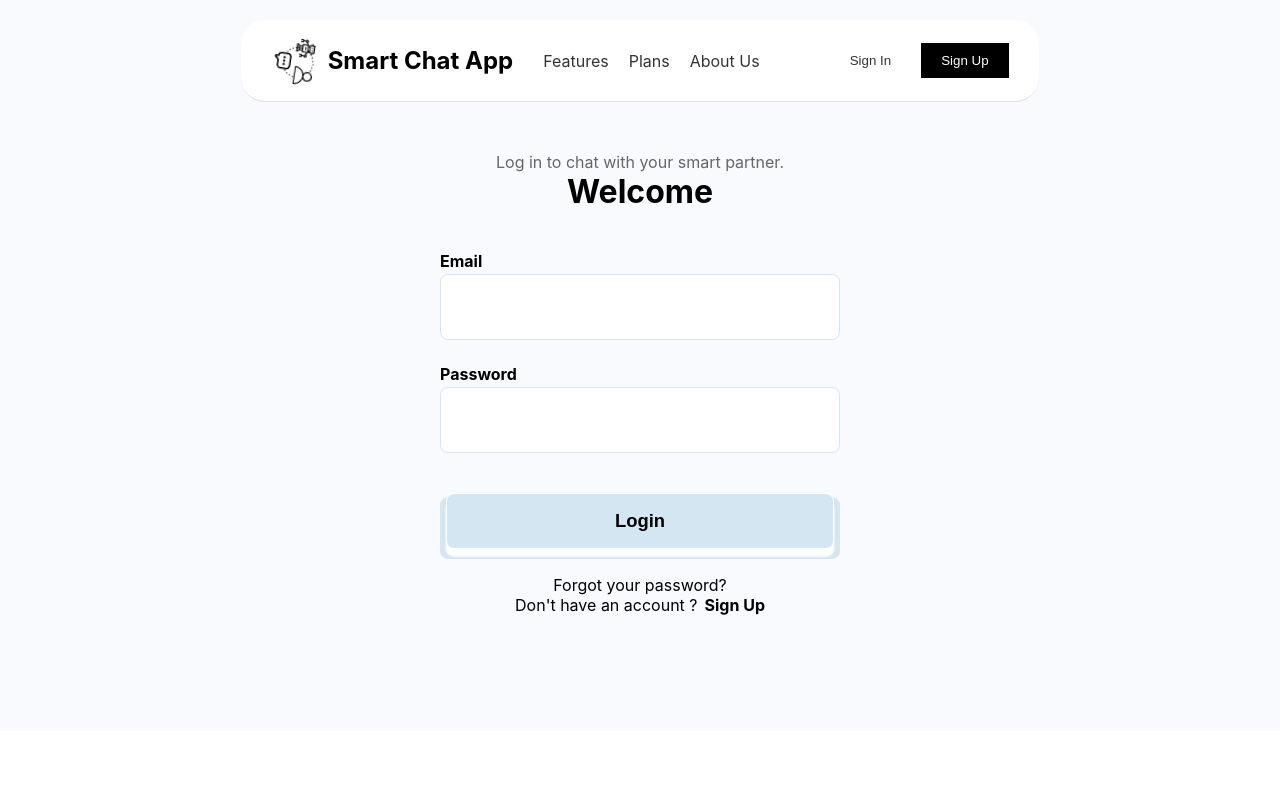
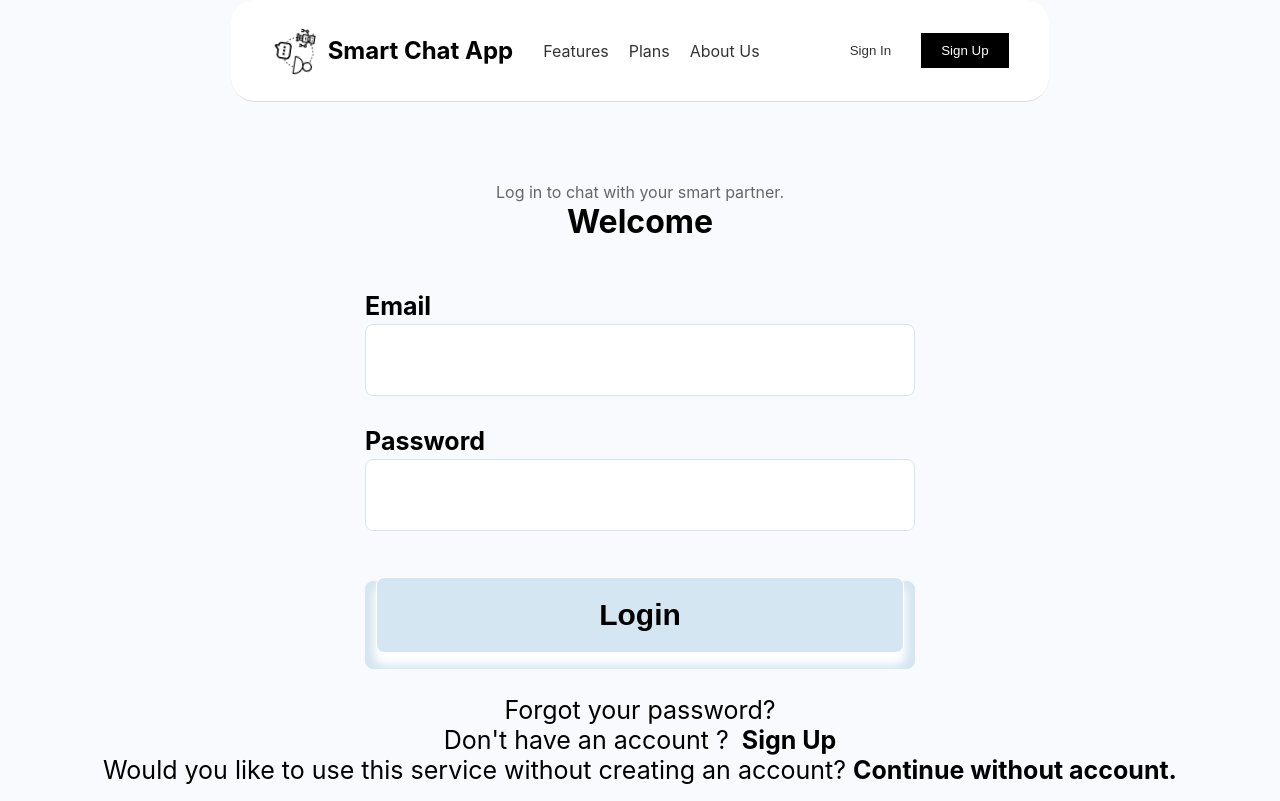
Before and after one commit to hayoung-selina-lee/SmartChatWeb, a React (Create React App) app in the folder frontend/: page /signin in a window 1280 px wide. Built offline with nearby package versions, Linux system fonts and the light colour scheme.

Commit message:
[Frontend] create SignInToast and Continue page

```diff
--- a/frontend/src/App.css
+++ b/frontend/src/App.css
@@ -15,16 +15,41 @@
   text-align: center;
 }
 
+body {
+  margin: 0;
+  padding: 0;
+  background-color: var(--background-color);
+  display: flex;
+  flex-direction: column;
+}
+
+.background {
+  text-align: center;
+  display: flex;
+  flex-direction: column;
+  align-items: center;
+  justify-content: center; /* Center items vertically */
+  background-color: var(--background-color);
+  flex: 1;
+}
+.header-layout {
+  text-align: center;
+  display: flex;
+  flex-direction: column;
+  align-items: center;
+  justify-content: center; /* Center items vertically */
+  background-color: var(--background-color);
+  padding-bottom: 80px;
+}
+
 .header {
   display: flex;
   justify-content: space-between;
   align-items: center;
-  padding: 10px;
-  margin-top: 20px;
+  padding: 20px;
+  background-color: #fff;
   border-radius: 24px;
-  background-color: #fff;
   border-bottom: 1px solid #ddd;
-  margin-bottom: 50px;
 }
 
 .header-left {
@@ -96,31 +121,27 @@
   }
 }
 
-.background {
-  text-align: center;
-  display: flex;
-  flex-direction: column;
-  align-items: center;
-  background-color: var(--background-color);
-  padding-bottom: 100px;
+.description-title {
+  font-size: 32px;
+  font-weight: bold;
 }
 
 .signin-body {
-  width: 50vmin;
+  width: 550px;
   display: flex;
   flex-direction: column;
-  margin-top: 2vh;
+  margin-top: 20px;
 }
 
 .input-label {
-  font-size: calc(2vmin);
+  font-size: 25px;
   font-weight: bold;
   text-align: left;
-  margin-top: 3vh;
+  margin-top: 30px;
 }
 
 .warning-label {
-  font-size: calc(2.5vmin);
+  font-size: 25px;
   font-weight: bold;
   text-align: left;
   color: var(--danger-color);
@@ -128,41 +149,46 @@
 
 .warning-inputWrap {
   display: flex;
-  height: 1vh;
+  height: 15px;
   border-radius: 8px;
-  padding: 3vh;
+  padding: 30px;
   margin-top: 3px;
   border: 1px solid var(--danger-color);
-  font-size: calc(2.3vmin);
+  font-size: 25px;
 }
 
 .warning-inputWrap:focus-within {
   border: 1px solid #a2d5f2;
 }
 
-.signup-link {
+.signin-helper {
+  font-size: 25px;
+}
+
+.link-text {
   margin-left: 7px;
+  font-size: 25px;
   font-weight: bold;
   color: black;
   text-decoration: none;
 }
 
 .signup-body {
-  width: 50vmin;
-  height: 40vmin;
+  width: 500px;
+  height: 1vh;
   display: flex;
   flex-direction: column;
-  margin-top: 1rem;
+  margin-top: 20px;
 }
 
 .inputWrap {
   display: flex;
-  height: 1rem;
+  height: 20px;
   border-radius: 8px;
-  padding: 1.5rem;
+  padding: 25px;
   margin-top: 3px;
   border: 1px solid var(--light-color);
-  font-size: calc(2.3vmin);
+  font-size: 25px;
 }
 
 .inputWrap:focus-within {
@@ -181,12 +207,12 @@
 
 /* custom-button */
 .custom-button {
-  padding: 0.1em 0.25em;
-  margin-top: 3vh;
+  padding: 5px 10px;
+  margin: 30px 0px 10px 0px;
   background-color: var(--light-color);
   border: 1px solid var(--light-color);
   border-radius: 8px;
-  font-size: calc(2.3vmin);
+  font-size: 30px;
   cursor: pointer;
 }
 
@@ -196,7 +222,7 @@
 
 .custom-button[disabled] span {
   transition: all 0.5s;
-  transform: translate(0, 0.4em);
+  transform: translate(0, 10px);
   box-shadow: 0 0 0 0 #fff;
 }
 
@@ -205,20 +231,20 @@
   display: flex;
   justify-content: center;
   align-items: center;
-  bottom: 0.4em;
-  padding: 2vh;
+  bottom: 10px;
+  padding: 20px;
   background-color: var(--light-color);
   border-radius: 8px;
 
   border: 1px solid #fff;
-  box-shadow: 0 0.4em 0.1em 0.019em #fff;
+  box-shadow: 0 10px 10px 1.9px #fff;
   color: black;
   font-weight: bold;
 }
 
 .custom-button span:hover {
   transition: all 0.5s;
-  transform: translate(0, 0.4em);
+  transform: translate(0, 10px);
   box-shadow: 0 0 0 0 #fff;
 }
 
@@ -235,9 +261,9 @@
   border: 1px solid var(--light-color);
   border-radius: 8px;
   box-sizing: border-box;
-  padding: 0.5vh;
+  padding: 5px;
   font-size: 14px;
-  height: 50vh;
+  height: 500px;
 }
 
 .radio-inputs .radio {
@@ -250,13 +276,13 @@
 }
 
 .radio-inputs .radio .name {
-  font-size: calc(2.3vmin);
+  font-size: 25px;
   display: flex;
   cursor: pointer;
   align-items: center;
   justify-content: center;
   border-radius: 8px;
-  padding: 1.5vh;
+  padding: 15px;
   transition: all 0.15s ease-in-out;
 }
 
@@ -277,7 +303,7 @@
   font-weight: bold;
   align-items: center;
   margin-top: 10px;
-  padding: 1.5vh;
+  padding: 15px;
 }
 
 .toast-popup-icon {
@@ -287,3 +313,129 @@
   margin-right: 10px;
   stroke-width: 2; /* icon stroke Size */
 }
+
+.toast-container {
+  position: fixed;
+  top: 50%;
+  left: 50%;
+  transform: translate(-50%, -50%);
+  background-color: var(--background-color);
+  color: black;
+  padding: 20px;
+  width: 1200px;
+  height: 800px;
+  border-radius: 10px;
+  box-shadow: 0 2px 10px rgba(0, 0, 0, 0.1);
+  display: none;
+  z-index: 1001;
+}
+
+.toast-container.show {
+  display: block;
+}
+
+/* Blur the background */
+.blur-background {
+  position: fixed;
+  top: 0;
+  left: 0;
+  width: 100%;
+  height: 100%;
+  background-color: rgba(0, 0, 0, 0.5);
+  backdrop-filter: blur(5px);
+  z-index: 1000;
+}
+
+.toast-inner {
+  display: flex;
+  flex-direction: column;
+  align-items: center; /* Center items horizontally */
+  justify-content: center; /* Center items vertically */
+  height: 100%; /* Ensure the inner container takes up full height */
+}
+
+/* ContinueToast.css */
+.continue-toast-container {
+  position: fixed;
+  top: 50%;
+  left: 50%;
+  transform: translate(-50%, -50%);
+  background-color: var(--background-color);
+  color: black;
+  padding: 20px;
+  width: 1200px;
+  height: 800px;
+  border-radius: 10px;
+  box-shadow: 0 2px 10px rgba(0, 0, 0, 0.1);
+  z-index: 1001;
+  display: flex;
+  flex-direction: column;
+  align-items: center;
+  justify-content: center;
+}
+
+.toast-content {
+  position: relative;
+  text-align: center;
+  width: 100%;
+  height: 100%;
+  display: flex;
+  flex-direction: column;
+  justify-content: center;
+  align-items: center;
+}
+
+.close-button {
+  position: absolute;
+  top: 20px;
+  right: 20px;
+  background: none;
+  border: none;
+  font-size: 24px;
+  cursor: pointer;
+}
+
+.back-button {
+  position: absolute;
+  top: 20px;
+  left: 20px;
+  font-size: 24px;
+  cursor: pointer;
+}
+
+.toast-message {
+  font-size: 18px;
+  color: #808080;
+  margin-bottom: 50px;
+}
+
+.continue-button {
+  margin-top: 50px;
+}
+
+.arrow-button {
+  background-color: black;
+  color: white;
+  width: 100px;
+  height: 100px;
+  border: none;
+  border-radius: 50%;
+  font-size: 36px;
+  cursor: pointer;
+}
+
+.arrow-icon {
+  display: inline-block;
+  transform: rotate(0deg);
+}
+
+.blur-background {
+  position: fixed;
+  top: 0;
+  left: 0;
+  width: 100%;
+  height: 100%;
+  background-color: rgba(0, 0, 0, 0.5);
+  backdrop-filter: blur(5px);
+  z-index: 1000;
+}
--- a/frontend/src/App.js
+++ b/frontend/src/App.js
@@ -1,19 +1,44 @@
+// src/App.js
+import React from "react";
+import { BrowserRouter, Routes, Route } from "react-router-dom";
 import Main from "./pages/Main/Main";
 import SignIn from "./pages/SignIn";
 import SignUp from "./pages/SignUp";
-
-import { BrowserRouter, Routes, Route } from "react-router-dom";
+import { SignInToastProvider, SignInToastContext } from "./contexts/SignInToastContext";
+import SignInToast from "./components/SignInToast";
+import { ContinueToastProvider, ContinueToastContext } from "./contexts/ContinueToastContext";
+import ContinueToast from "./components/ContinueToast";
+import Header from "./components/Header"; // Ensure this is correctly imported if using Header component
 
 function App() {
   return (
+    <SignInToastProvider>
+      <ContinueToastProvider>
         <BrowserRouter>
+          <div className="header-layout">
+            <Header />
+          </div>
           <Routes>
             <Route path="/" element={<Main />} />
             <Route path="/signin" element={<SignIn />} />
             <Route path="/signup" element={<SignUp />} />
           </Routes>
+          <ToastConsumer />
+          <ContinueToastConsumer />
         </BrowserRouter>
+      </ContinueToastProvider>
+    </SignInToastProvider>
   );
 }
 
+const ToastConsumer = () => {
+  const { signInToastVisible, hideSignInToast } = React.useContext(SignInToastContext);
+  return <SignInToast show={signInToastVisible} onClose={hideSignInToast} />;
+};
+
+const ContinueToastConsumer = () => {
+  const { continueToastVisible, hideContinueToast } = React.useContext(ContinueToastContext);
+  return <ContinueToast show={continueToastVisible} onClose={hideContinueToast} />;
+};
+
 export default App;
--- /dev/null
+++ b/frontend/src/components/ContinueToast.jsx
@@ -0,0 +1,45 @@
+import React, { useContext } from "react";
+import { ContinueToastContext } from "../contexts/ContinueToastContext";
+import "../App.css"; // Ensure this CSS file contains the necessary styles
+
+const ContinueToast = () => {
+  const { continueToastVisible, hideContinueToast, showBackButton } = useContext(ContinueToastContext);
+
+  const handleClose = () => {
+    hideContinueToast();
+  };
+
+  const handleContinue = () => {
+    // Implement your continue functionality here
+    // Example: navigate to a specific route
+  };
+
+  return (
+    <>
+      {continueToastVisible && (
+        <div className="blur-background">
+          <div className="continue-toast-container">
+            <div className="toast-content">
+              <button className="close-button" onClick={handleClose}>
+                X
+              </button>
+              {showBackButton && (
+                <div className="back-button" onClick={handleClose}>
+                  ←
+                </div>
+              )}
+              <p className="toast-message">If you start without an account, you won’t save your chat information.</p>
+              <div className="continue-button">
+                <button className="arrow-button" onClick={handleContinue}>
+                  <span className="arrow-icon">→</span>
+                </button>
+              </div>
+            </div>
+          </div>
+        </div>
+      )}
+    </>
+  );
+};
+
+export default ContinueToast;
--- /dev/null
+++ b/frontend/src/components/SignInToast.jsx
@@ -0,0 +1,32 @@
+import React, { useContext } from "react";
+import SignIn from "../pages/SignIn";
+import { ContinueToastContext } from "../contexts/ContinueToastContext";
+import ContinueToast from "./ContinueToast";
+import "../App.css"; // Ensure this CSS file contains the necessary styles
+
+const SignInToast = ({ show, onClose }) => {
+  const { continueToastVisible } = useContext(ContinueToastContext);
+
+  return (
+    <>
+      {show && <div className="blur-background"></div>}
+      <div className={`toast-container ${show ? "show" : ""}`}>
+        <div className="toast-content">
+          <button className="close-button" onClick={onClose}>
+            X
+          </button>
+
+          <div className="toast-inner">
+            {/* Render SignIn component */}
+            <SignIn />
+          </div>
+
+          {/* Render ContinueToast only if continueToastVisible is true */}
+          {continueToastVisible && <ContinueToast />}
+        </div>
+      </div>
+    </>
+  );
+};
+
+export default SignInToast;
--- /dev/null
+++ b/frontend/src/contexts/ContinueToastContext.jsx
@@ -0,0 +1,24 @@
+import React, { createContext, useState } from "react";
+
+export const ContinueToastContext = createContext();
+
+export const ContinueToastProvider = ({ children }) => {
+  const [continueToastVisible, setContinueToastVisible] = useState(false);
+  const [showBackButton, setShowBackButton] = useState(false);
+
+  const showContinueToast = (showBack) => {
+    setContinueToastVisible(true);
+    setShowBackButton(showBack);
+  };
+
+  const hideContinueToast = () => {
+    setContinueToastVisible(false);
+    setShowBackButton(false);
+  };
+
+  return (
+    <ContinueToastContext.Provider value={{ continueToastVisible, showContinueToast, hideContinueToast, showBackButton }}>
+      {children}
+    </ContinueToastContext.Provider>
+  );
+};
--- /dev/null
+++ b/frontend/src/contexts/SignInToastContext.jsx
@@ -0,0 +1,39 @@
+import React, { createContext, useState } from "react";
+
+export const SignInToastContext = createContext();
+
+export const SignInToastProvider = ({ children }) => {
+  const [signInToastVisible, setSignInToastVisible] = useState(false);
+  const [signInSuccessToastVisible, setSignInSuccessToastVisible] = useState(false);
+
+  const showSignInToast = () => {
+    setSignInToastVisible(true);
+  };
+
+  const hideSignInToast = () => {
+    setSignInToastVisible(false);
+  };
+
+  const showSignInSuccessToast = () => {
+    setSignInSuccessToastVisible(true);
+  };
+
+  const hideSignInSuccessToast = () => {
+    setSignInSuccessToastVisible(false);
+  };
+
+  return (
+    <SignInToastContext.Provider
+      value={{
+        signInToastVisible,
+        showSignInToast,
+        hideSignInToast,
+        signInSuccessToastVisible,
+        showSignInSuccessToast,
+        hideSignInSuccessToast,
+      }}
+    >
+      {children}
+    </SignInToastContext.Provider>
+  );
+};
--- a/frontend/src/pages/SignIn.js
+++ b/frontend/src/pages/SignIn.js
@@ -1,9 +1,14 @@
 import React, { useState } from "react";
-import Header from "../components/Header";
 import "../App.css";
-import { Link } from "react-router-dom";
+import { ContinueToastContext } from "../contexts/ContinueToastContext";
 
 function SignIn() {
+  const { showContinueToast } = React.useContext(ContinueToastContext);
+
+  const navigateToSignUp = () => {
+    window.location.href = "/signup"; // Replace with your desired URL
+  };
+
   // signin status check - using signinCheck set default as false
   const [signinCheck, setSigninCheck] = useState(false);
 
@@ -24,7 +29,7 @@ function SignIn() {
     });
   };
 
-  // check wheather the signin information is available when the button clicked
+  // check whether the signin information is available when the button clicked
   const onClickLogin = (e) => {
     e.preventDefault();
 
@@ -62,10 +67,12 @@ function SignIn() {
       });
   };
 
+  const handleContinueWithoutAccount = () => {
+    showContinueToast(true); // Ensure showContinueToast function works as expected
+  };
+
   return (
     <div className="background">
-      <Header />
-
       <div className="description-body">Log in to chat with your smart partner.</div>
       <div className="description-title">Welcome</div>
 
@@ -84,14 +91,21 @@ function SignIn() {
       </form>
 
       <p>
-        <label>Forgot your password?</label>
+        <label className="signin-helper">Forgot your password?</label>
         <br />
-        <label>Don't have an account ?</label>
-        <Link className="signup-link" to="/signup">
+        <label className="signin-helper">Don't have an account ?</label>
+        <label className="link-text" onClick={navigateToSignUp}>
+          {" "}
           Sign Up
-        </Link>
+        </label>
+        <br />
+        <label className="signin-helper">Would you like to use this service without creating an account?</label>
+        <label className="link-text" onClick={handleContinueWithoutAccount}>
+          Continue without account.
+        </label>
       </p>
     </div>
   );
 }
+
 export default SignIn;
```
Also changed, not shown: frontend/src/pages/Main/Main.js (+15 -6 lines), frontend/src/pages/SignUp.js (+11 -13 lines). Lines whose indentation alone changed are shown as unchanged.
